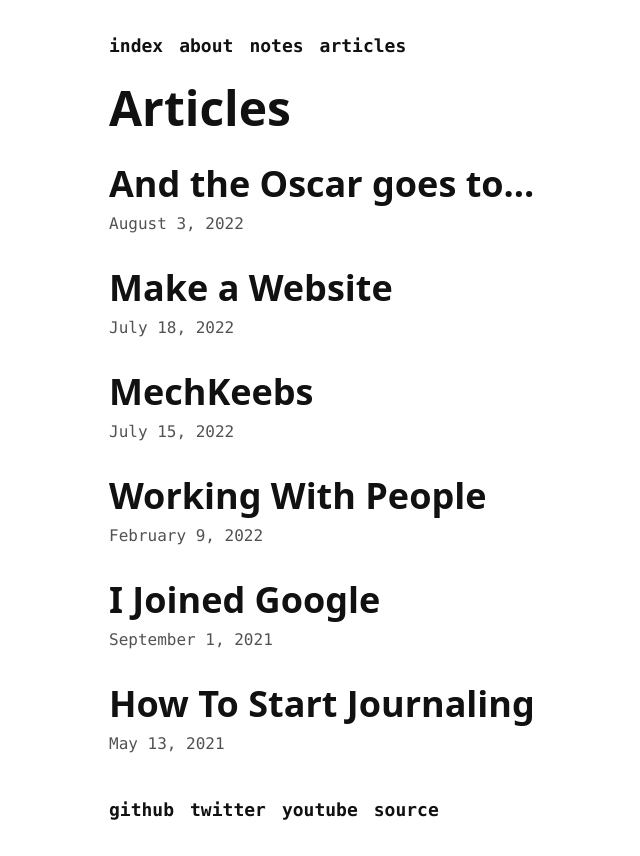
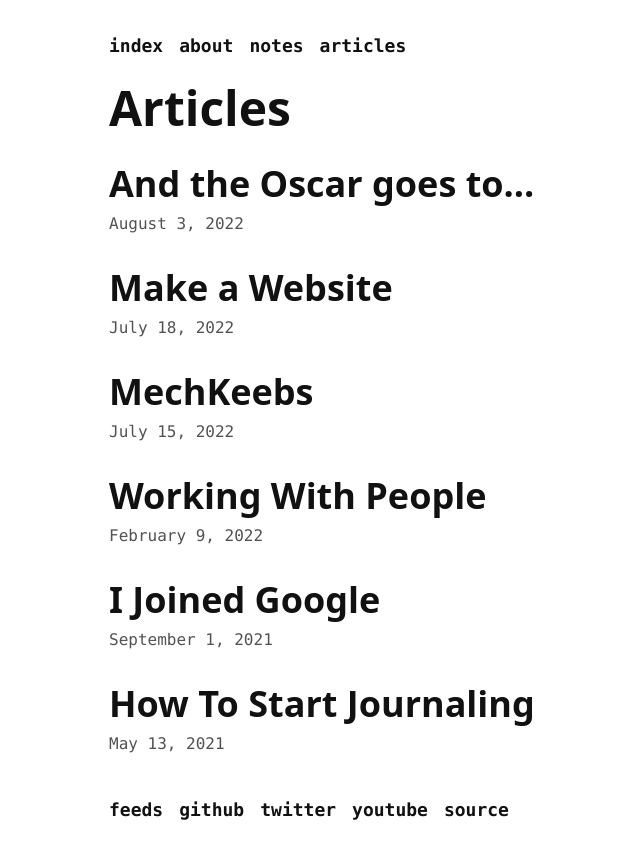
Before and after one commit to pzrsa/parsam.io, a Next.js app: page /articles in a window 1280 px wide. Shown: the whole page, without its empty margins (219-859 px from the left). Built offline with nearby package versions, Linux system fonts and the light colour scheme.

Commit message:
create page pointing to feeds

```diff
--- a/components/Footer.tsx
+++ b/components/Footer.tsx
@@ -1,3 +1,5 @@
+import Link from "next/link";
+
 interface FooterProps {
   href: string;
   name: string;
@@ -19,6 +21,12 @@ const FooterItem: React.FC<FooterProps> = ({ href, name }) => {
 const Footer = () => {
   return (
     <footer className="grid grid-cols-3 sm:flex-row sm:flex gap-4 mt-10">
+      <Link
+        href={"/feeds"}
+        className="font-mono font-bold text-md sm:text-lg hover:text-neutral-500 dark:hover:text-neutral-400 transition-all"
+      >
+        feeds
+      </Link>
       <FooterItem href="https://github.com/pzrsa" name="github" />
       <FooterItem href="https://twitter.com/pzrsaa" name="twitter" />
       <FooterItem href="https://www.youtube.com/@pzrsa" name="youtube" />
--- /dev/null
+++ b/pages/feeds.tsx
@@ -0,0 +1,49 @@
+import { GetStaticProps } from "next";
+import Head from "next/head";
+import PageTitle from "../components/PageTitle";
+import { generateFeeds } from "../lib/feeds";
+
+export const getStaticProps: GetStaticProps = () => {
+  generateFeeds();
+
+  return { props: {} };
+};
+
+const Feeds: React.FC = () => {
+  const title = "Feeds - Parsa Mesgarha";
+  const image = "feeds.jpg";
+
+  return (
+    <>
+      <Head>
+        <title>{title}</title>
+        <meta property="og:site_name" content={title} key="og:site_name" />
+        <meta property="og:title" content={title} key="og:title" />
+        <meta
+          property="og:image"
+          content={`https://parsam.io/images/og/${image}`}
+          key="og:image"
+        />
+        <meta name="twitter:title" content={title} key="twitter:title" />
+        <meta
+          name="twitter:image"
+          content={`https://parsam.io/images/og/${image}`}
+          key="twitter:image"
+        />
+      </Head>
+      <PageTitle name="Feeds" />
+      <div className="prose dark:prose-invert">
+        <ul>
+          <li>
+            <a href={"/notes.atom"}>Book Notes</a>
+          </li>
+          <li>
+            <a href={"/articles.atom"}>Articles</a>
+          </li>
+        </ul>
+      </div>
+    </>
+  );
+};
+
+export default Feeds;
```
Also changed, not shown: public/images/og/feeds.jpg (added).
